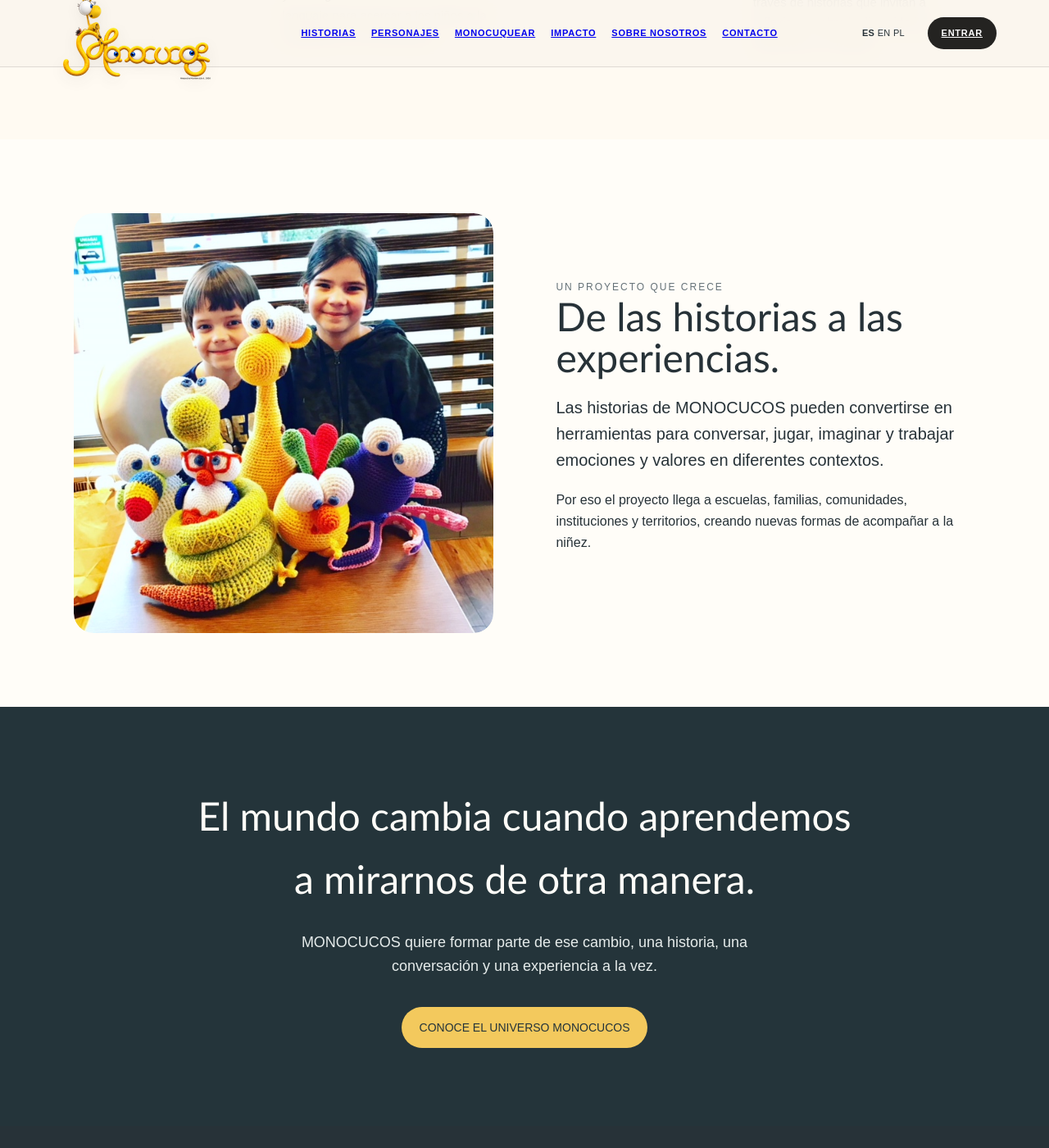
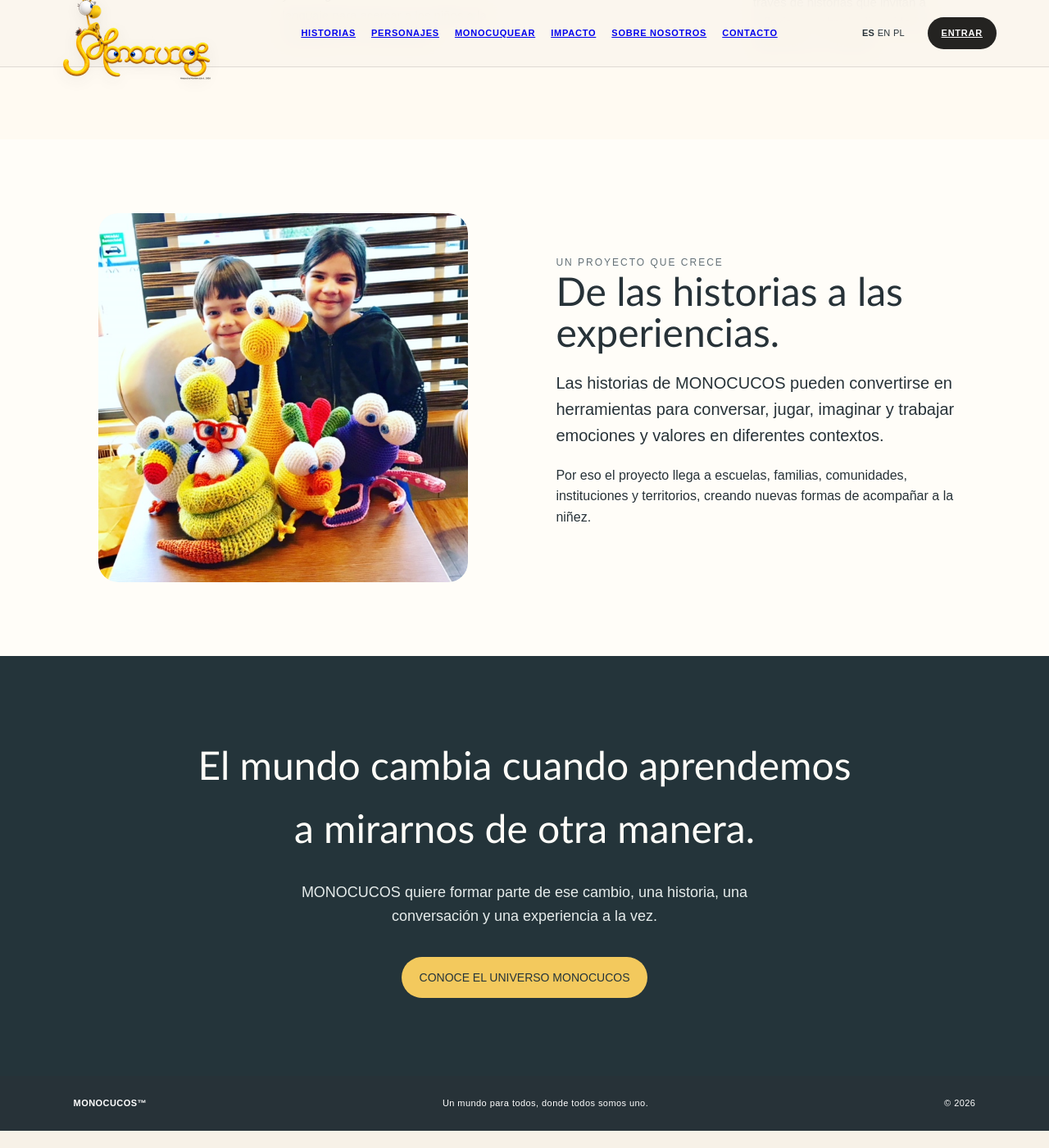
Before and after one commit to MonocucosTM/Monocucos, a Jekyll site: the page built from sobre-nosotros.html, in a window 1280 px wide and 1400 px high, scrolled down 2787 px. Shown: the whole window at 82% size. Built offline with Jekyll 4.4.1, drawn with Linux system fonts in a browser that asks for light colours; after the commit the page ends 4166 px from its top, so only the background shows below that.

Commit message:
Reducir fotografía de niños un 12 por ciento sin recortes

```diff
--- a/sobre-nosotros.html
+++ b/sobre-nosotros.html
@@ -174,7 +174,7 @@ header nav a:hover{
 </style>
 <style>
 /* Fotografía de Un proyecto que crece: encuadre completo y adaptable */
-.photo-children{height:auto;min-height:0;background:transparent;display:block;overflow:hidden;border-radius:24px}
+.photo-children{height:auto;min-height:0;background:transparent;display:block;overflow:hidden;border-radius:24px;width:88%;max-width:100%;justify-self:center}
 .photo-children img{width:100%;height:auto;object-fit:contain;display:block;border-radius:24px}
 </style>
 </head>
```
